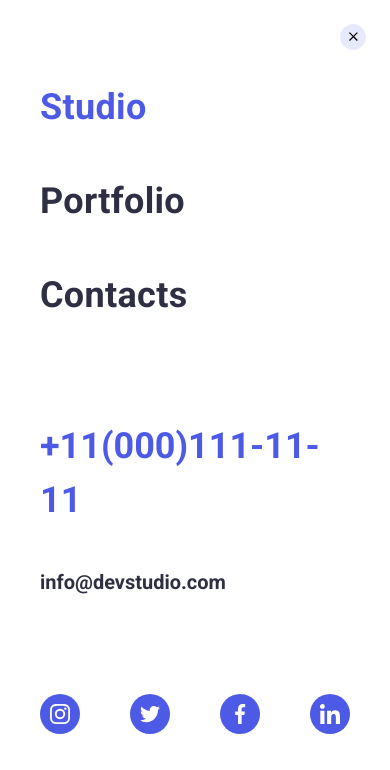
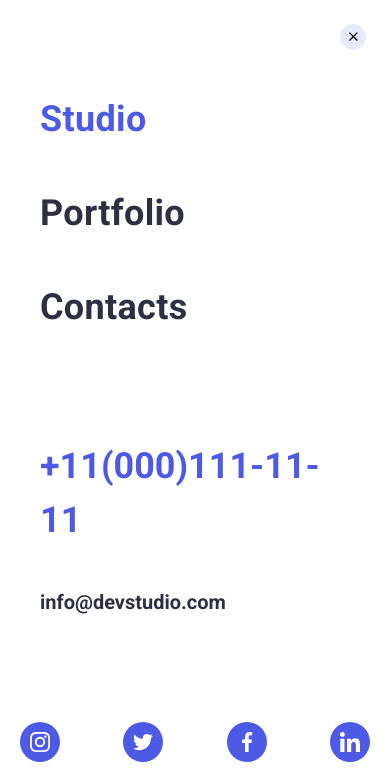
Before and after one commit to eugenebondar0508/goit-markup-hw-07, a website: page index.html in a window 390 px wide. Both pictures are taken after a click on the button 355 px from the left and 31 px from the top of the page. Shown: the top 770 px of the page. Drawn offline with nearby package versions, Linux system fonts and the light colour scheme.

Commit message:
fixed bugs

```diff
--- a/css/styles.css
+++ b/css/styles.css
@@ -272,7 +272,7 @@
 
 .form-input {
     padding: 12px 40px;
-    width: 100%;
+    width: 80%;
     border-radius: 4px;
     border: 1px solid rgba(33, 33, 33, 0.2);
   }
@@ -308,6 +308,7 @@
     resize: none;
     padding: 12px 16px;
     min-height: 120px;
+    width: 92%;
 }
 
 .modal-text {
@@ -1059,15 +1060,16 @@
       z-index: 2;
       display: flex;
       flex-direction: column;
-      justify-content: space-between;
+      justify-content: space-around;
       align-items: flex-start;
-      padding: 80px 40px;
+      padding: 40px 0 0 0;
     }
 
     .nav-list {
         flex-direction: column;
         align-items: flex-start;
         row-gap: 40px;
+        padding: 0 40px;
     }
 
     .nav-link {
@@ -1094,6 +1096,7 @@
     .contact-list {
         align-items: flex-start;
         row-gap: 40px;
+        padding: 0 40px;
     }
 
     .contact-item:first-child {
@@ -1128,7 +1131,7 @@
 
     .menu-container > .list {
         display: flex;
-        justify-content: space-between;
+        justify-content: space-around;
         width: 100%;
     }
 
```
